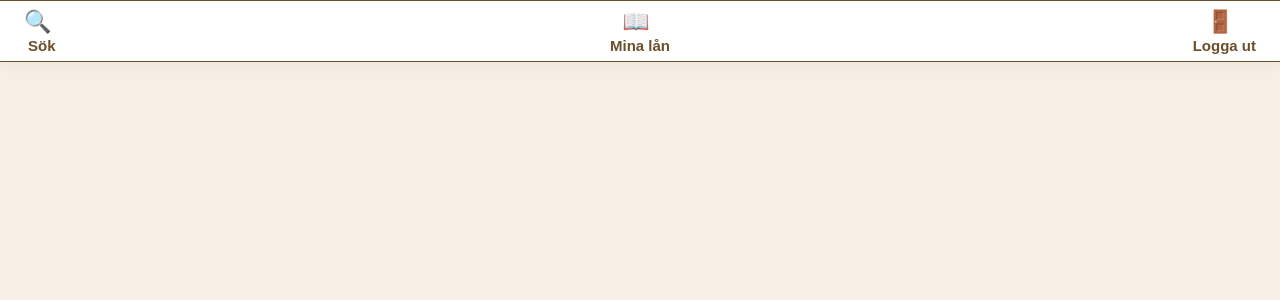
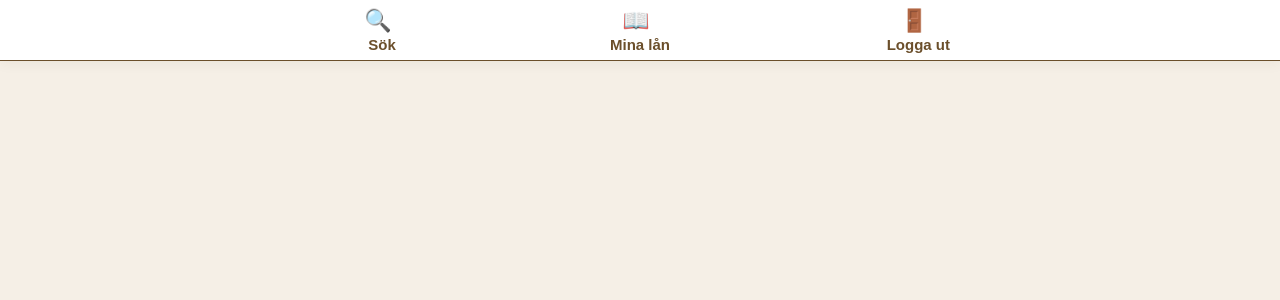
Before and after one commit to LudwigForsberg163/storyshare-frontend, a Next.js app: page /borrow in a window 1280 px wide. Shown: the top 300 px of the page. Built offline with nearby package versions, Linux system fonts and the light colour scheme.

Commit message:
Fixing the navbar

```diff
--- a/src/app/globals.css
+++ b/src/app/globals.css
@@ -42,7 +42,7 @@ body {
     flex-direction: row;
     height: 56px;
     border-top: none;
-    border-bottom: 1.5px solid #6B4F2B;
+    border-bottom: none;
     background: #fff;
   }
   .nav-link {
--- a/src/components/NavBar.tsx
+++ b/src/components/NavBar.tsx
@@ -35,24 +35,25 @@ export default function NavBar() {
   // Layout: left (search), center (loans), right (logout)
   // Center icon is absolutely centered
   return (
+    <div className="navbar-outer" style={{ width: '100%', background: colors.card, boxShadow: '0 2px 12px rgba(107,79,43,0.07)', position: 'relative', zIndex: 100, borderBottom: `1.5px solid ${colors.border}` }}>
+      <div className="navbar-inner" style={{ width: '100%', maxWidth: 700, margin: '0 auto' }}>
         <nav
           className="responsive-nav"
           style={{
-        background: colors.card,
-        borderTop: `1.5px solid ${colors.border}`,
-        boxShadow: '0 2px 12px rgba(107,79,43,0.07)',
-        position: 'relative',
+            background: 'transparent',
             height: 60,
             display: 'flex',
             alignItems: 'center',
             justifyContent: 'space-between',
-        padding: '0 16px',
-        zIndex: 100,
+            padding: '0 32px',
+            width: '100%',
+            position: 'relative',
+            boxSizing: 'border-box',
           }}
         >
       <style>{`
         @media (max-width: 600px) {
-          .responsive-nav {
+          .navbar-outer {
             position: fixed !important;
             left: 0;
             right: 0;
@@ -60,14 +61,20 @@ export default function NavBar() {
             top: auto;
             width: 100vw;
             max-width: 100vw;
-            border-top: 1.5px solid ${colors.border};
-            border-bottom: none;
-            padding-left: 0 !important;
-            padding-right: 0 !important;
+            border-bottom: none !important;
+            border-top: 1.5px solid ${colors.border} !important;
+          }
+          .navbar-inner {
+            max-width: 100vw !important;
+          }
+          .responsive-nav {
+            padding: 0 16px !important;
           }
         }
       `}</style>
+
       {/* Left icon */}
+      <div style={{ maxWidth: 120, width: '100%' }}>
         <Link
           href={navItems[0].href}
           className={"nav-link" + (pathname === navItems[0].href ? " active" : "")}
@@ -88,6 +95,7 @@ export default function NavBar() {
           <span className="nav-icon" aria-hidden="true" style={{ fontSize: 22, marginBottom: 2 }}>{navItems[0].icon}</span>
           <span className="nav-label">{navItems[0].label}</span>
         </Link>
+      </div>
 
       {/* Center icon (absolutely centered) */}
       <div style={{
@@ -124,6 +132,7 @@ export default function NavBar() {
       </div>
 
       {/* Right icon (logout) */}
+      <div style={{ maxWidth: 120, width: '100%', display: 'flex', justifyContent: 'flex-end' }}>
         <button
           onClick={handleLogout}
           className="nav-link"
@@ -144,6 +153,9 @@ export default function NavBar() {
           <span className="nav-icon" aria-hidden="true" style={{ fontSize: 22, marginBottom: 2 }}>🚪</span>
           <span className="nav-label">Logga ut</span>
         </button>
+      </div>
       </nav>
+      </div>
+    </div>
   );
 }
```
Lines whose indentation alone changed are shown as unchanged.
